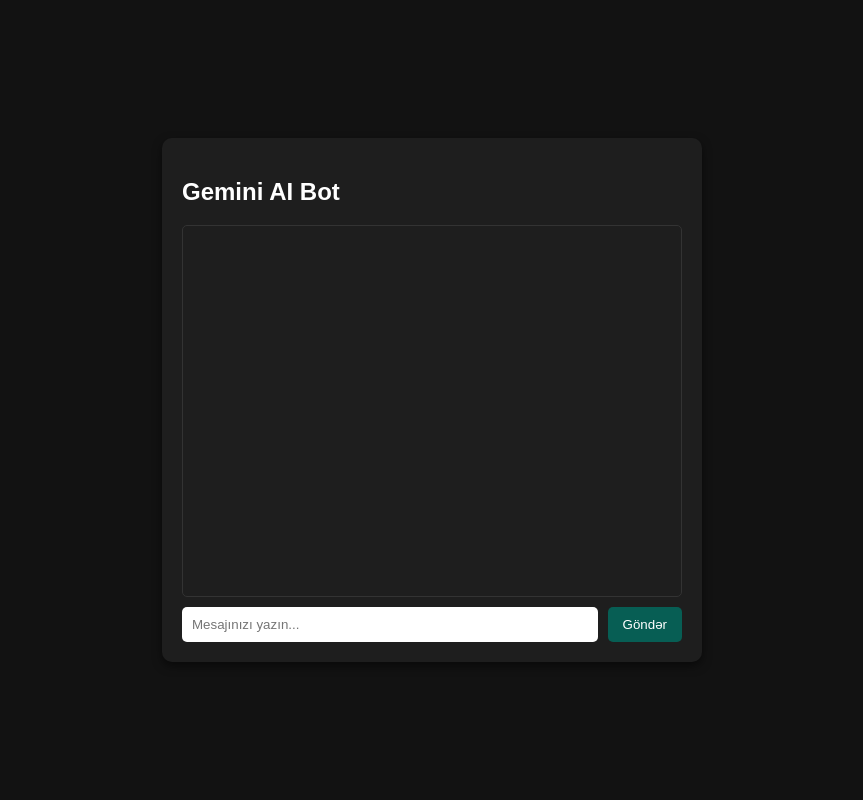
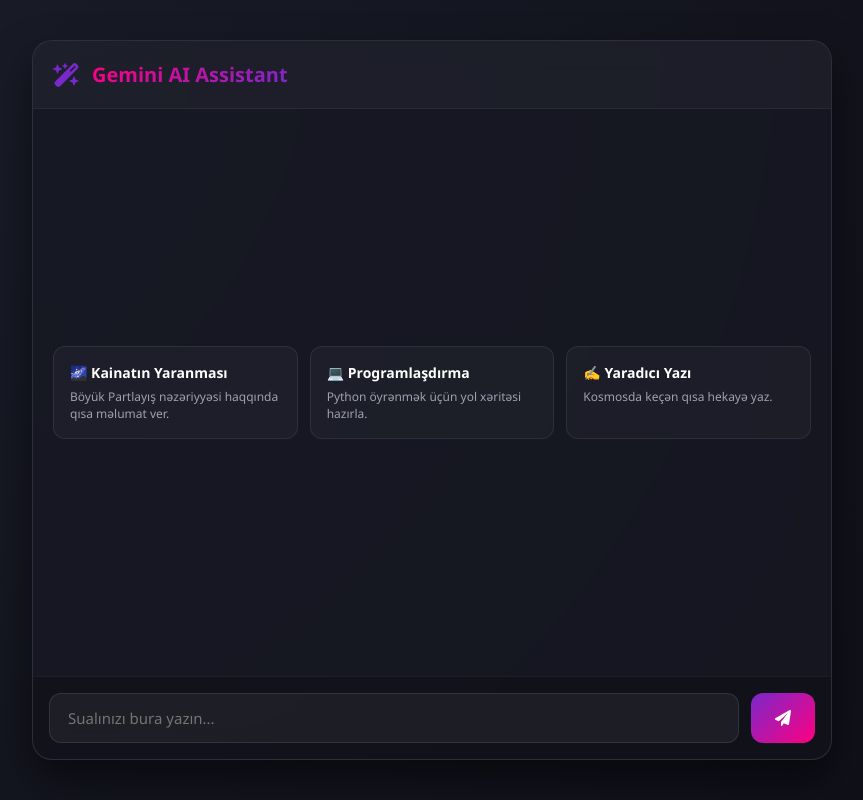
Before and after one commit to ilhamelizade075-bit/my-ai-bot, a Flask app: page / in a window 1280 px wide. Shown: the whole page, without its empty margins (208-1071 px from the left). Run offline with Flask 3, Linux system fonts and the light colour scheme.

Commit message:
Update index.html

```diff
--- a/templates/index.html
+++ b/templates/index.html
@@ -3,48 +3,112 @@
 <head>
     <meta charset="UTF-8">
     <meta name="viewport" content="width=device-width, initial-scale=1.0">
-    <title>AI Chatbot</title>
+    <title>Gemini AI Assistant</title>
+    <link href="https://cdnjs.cloudflare.com/ajax/libs/font-awesome/6.0.0/css/all.min.css" rel="stylesheet">
     <style>
-        body { font-family: Arial, sans-serif; background: #121212; color: white; display: flex; justify-content: center; align-items: center; height: 100vh; margin: 0; }
-        .chat-container { width: 100%; max-width: 500px; background: #1e1e1e; border-radius: 10px; padding: 20px; box-shadow: 0 4px 10px rgba(0,0,0,0.5); }
-        .chat-box { height: 350px; overflow-y: auto; border: 1px solid #333; padding: 10px; margin-bottom: 10px; border-radius: 5px; }
-        .input-group { display: flex; gap: 10px; }
-        input { flex: 1; padding: 10px; border-radius: 5px; border: none; }
-        button { padding: 10px 15px; background: #075e54; color: white; border: none; border-radius: 5px; cursor: pointer; }
-        .msg { margin: 5px 0; padding: 8px; border-radius: 5px; }
-        .user { background: #075e54; align-self: flex-end; }
-        .bot { background: #333; }
+        * { box-sizing: border-box; margin: 0; padding: 0; font-family: 'Segoe UI', Tahoma, Geneva, Verdana, sans-serif; }
+        body { background: radial-gradient(circle at top left, #1a1c29, #0e0f17); color: #e1e1e6; height: 100vh; display: flex; justify-content: center; align-items: center; }
+
+        .chat-card { width: 100%; max-width: 800px; height: 90vh; background: rgba(23, 25, 35, 0.75); backdrop-filter: blur(16px); border: 1px solid rgba(255, 255, 255, 0.1); border-radius: 20px; display: flex; flex-direction: column; overflow: hidden; box-shadow: 0 20px 40px rgba(0,0,0,0.5); }
+        .header { padding: 20px; background: rgba(255, 255, 255, 0.03); border-bottom: 1px solid rgba(255, 255, 255, 0.05); display: flex; align-items: center; gap: 12px; }
+        .header i { font-size: 24px; color: #7928CA; }
+        .header h2 { font-size: 20px; font-weight: 600; background: linear-gradient(135deg, #FF0080, #7928CA); -webkit-background-clip: text; -webkit-text-fill-color: transparent; }
+
+        .chat-body { flex: 1; padding: 20px; overflow-y: auto; display: flex; flex-direction: column; gap: 16px; }
+
+        /* Suggestions Grid */
+        .suggestions { display: grid; grid-template-columns: repeat(auto-fit, minmax(200px, 1fr)); gap: 12px; margin-top: auto; margin-bottom: auto; }
+        .sug-card { background: rgba(255, 255, 255, 0.03); border: 1px solid rgba(255, 255, 255, 0.08); padding: 16px; border-radius: 12px; cursor: pointer; transition: 0.2s; }
+        .sug-card:hover { background: rgba(255, 255, 255, 0.08); border-color: #7928CA; transform: translateY(-2px); }
+        .sug-card h4 { font-size: 14px; margin-bottom: 6px; color: #fff; }
+        .sug-card p { font-size: 12px; color: #a0a0b0; }
+
+        /* Messages */
+        .msg { max-width: 80%; padding: 14px 18px; border-radius: 16px; line-height: 1.5; font-size: 15px; word-wrap: break-word; }
+        .user { align-self: flex-end; background: linear-gradient(135deg, #7928CA, #FF0080); color: white; border-bottom-right-radius: 4px; }
+        .bot { align-self: flex-start; background: rgba(255, 255, 255, 0.06); border: 1px solid rgba(255, 255, 255, 0.05); border-bottom-left-radius: 4px; }
+
+        .typing { display: none; align-self: flex-start; background: rgba(255, 255, 255, 0.03); padding: 12px 18px; border-radius: 16px; font-size: 13px; color: #a0a0b0; }
+
+        /* Input Area */
+        .input-area { padding: 16px; background: rgba(0, 0, 0, 0.2); border-top: 1px solid rgba(255, 255, 255, 0.05); display: flex; gap: 12px; }
+        input { flex: 1; background: rgba(255, 255, 255, 0.05); border: 1px solid rgba(255, 255, 255, 0.1); padding: 14px 18px; border-radius: 12px; color: white; outline: none; font-size: 15px; }
+        input:focus { border-color: #7928CA; }
+        button { background: linear-gradient(135deg, #7928CA, #FF0080); border: none; padding: 0 24px; border-radius: 12px; color: white; cursor: pointer; font-size: 16px; transition: 0.2s; }
+        button:hover { opacity: 0.9; }
     </style>
 </head>
 <body>
-    <div class="chat-container">
-        <h2>Gemini AI Bot</h2>
-        <div class="chat-box" id="chat-box"></div>
-        <div class="input-group">
-            <input type="text" id="user-input" placeholder="Mesajınızı yazın...">
-            <button onclick="sendMessage()">Göndər</button>
-        </div>
+
+<div class="chat-card">
+    <div class="header">
+        <i class="fa-solid fa-wand-magic-sparkles"></i>
+        <h2>Gemini AI Assistant</h2>
     </div>
 
-    <script>
-        async function sendMessage() {
-            let input = document.getElementById("user-input");
-            let box = document.getElementById("chat-box");
-            let text = input.value.trim();
-            if(!text) return;
+    <div class="chat-body" id="chat-body">
+        <div class="suggestions" id="suggestions">
+            <div class="sug-card" onclick="quickSend('Nəzəriyyəyə görə kainat necə yaranıb?')">
+                <h4>🌌 Kainatın Yaranması</h4>
+                <p>Böyük Partlayış nəzəriyyəsi haqqında qısa məlumat ver.</p>
+            </div>
+            <div class="sug-card" onclick="quickSend('Python dilini öyrənməyə haradan başlamalıyam?')">
+                <h4>💻 Programlaşdırma</h4>
+                <p>Python öyrənmək üçün yol xəritəsi hazırla.</p>
+            </div>
+            <div class="sug-card" onclick="quickSend('Mənə maraqlı bir fantastik hekayə yaz.')">
+                <h4>✍️ Yaradıcı Yazı</h4>
+                <p>Kosmosda keçən qısa hekayə yaz.</p>
+            </div>
+        </div>
+        <div class="typing" id="typing"><i class="fa-solid fa-circle-notch fa-spin"></i> Gemini cavab yazır...</div>
+    </div>
 
-            box.innerHTML += `<div class="msg user"><b>Siz:</b> ${text}</div>`;
-            input.value = "";
+    <div class="input-area">
+        <input type="text" id="user-input" placeholder="Sualınızı bura yazın..." onkeydown="if(event.key==='Enter') sendMessage()">
+        <button onclick="sendMessage()"><i class="fa-solid fa-paper-plane"></i></button>
+    </div>
+</div>
 
+<script>
+    async function sendMessage(textOverride = null) {
+        let input = document.getElementById("user-input");
+        let body = document.getElementById("chat-body");
+        let sug = document.getElementById("suggestions");
+        let typing = document.getElementById("typing");
+
+        let text = textOverride || input.value.trim();
+        if (!text) return;
+
+        if (sug) sug.style.display = "none";
+
+        body.innerHTML += `<div class="msg user">${text}</div>`;
+        if (!textOverride) input.value = "";
+
+        body.appendChild(typing);
+        typing.style.display = "block";
+        body.scrollTop = body.scrollHeight;
+
+        try {
             let res = await fetch("/chat", {
                 method: "POST",
                 headers: {"Content-Type": "application/json"},
                 body: JSON.stringify({message: text})
             });
             let data = await res.json();
-            box.innerHTML += `<div class="msg bot"><b>Bot:</b> ${data.response}</div>`;
-            box.scrollTop = box.scrollHeight;
+            typing.style.display = "none";
+            body.innerHTML += `<div class="msg bot">${data.response.replace(/\n/g, '<br>')}</div>`;
+        } catch (e) {
+            typing.style.display = "none";
+            body.innerHTML += `<div class="msg bot">Xəta baş verdi, yenidən cəhd edin.</div>`;
         }
-    </script>
+        body.scrollTop = body.scrollHeight;
+    }
+
+    function quickSend(text) {
+        sendMessage(text);
+    }
+</script>
+
 </body>
 </html>
```
